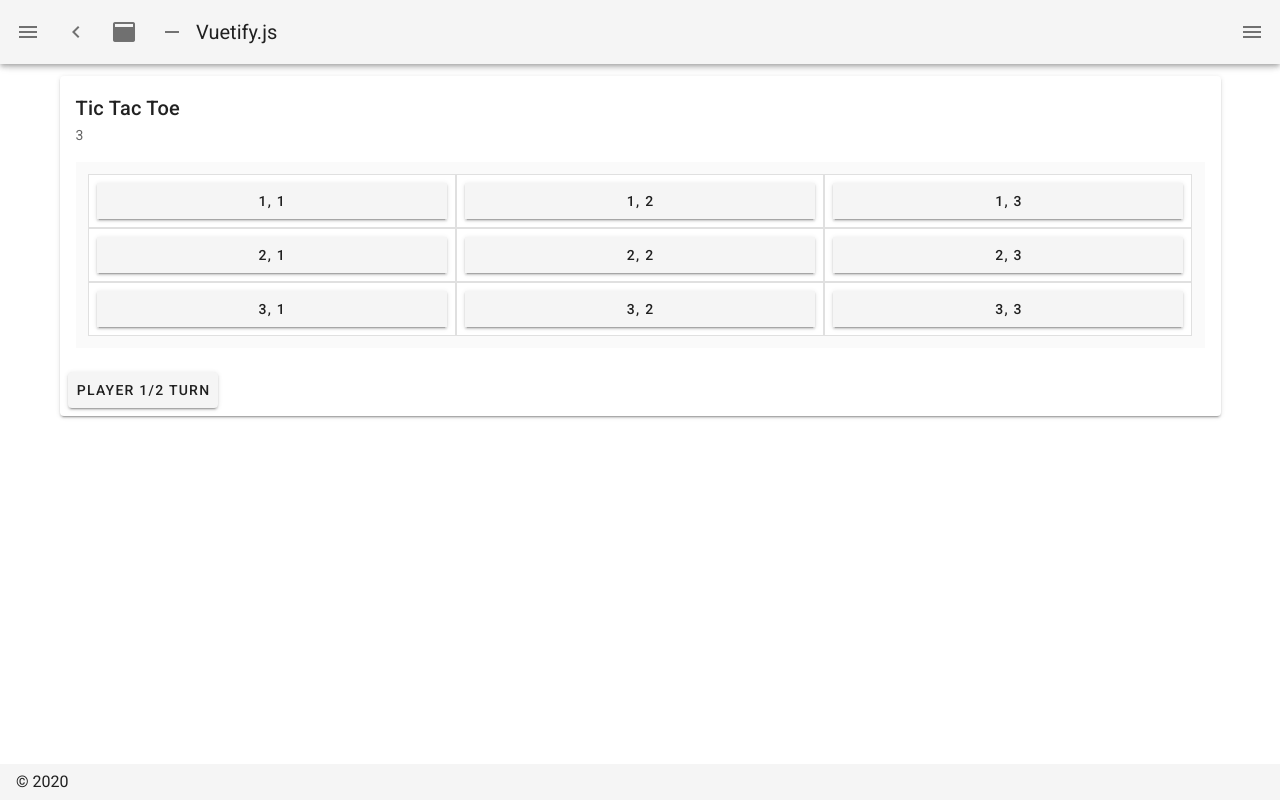
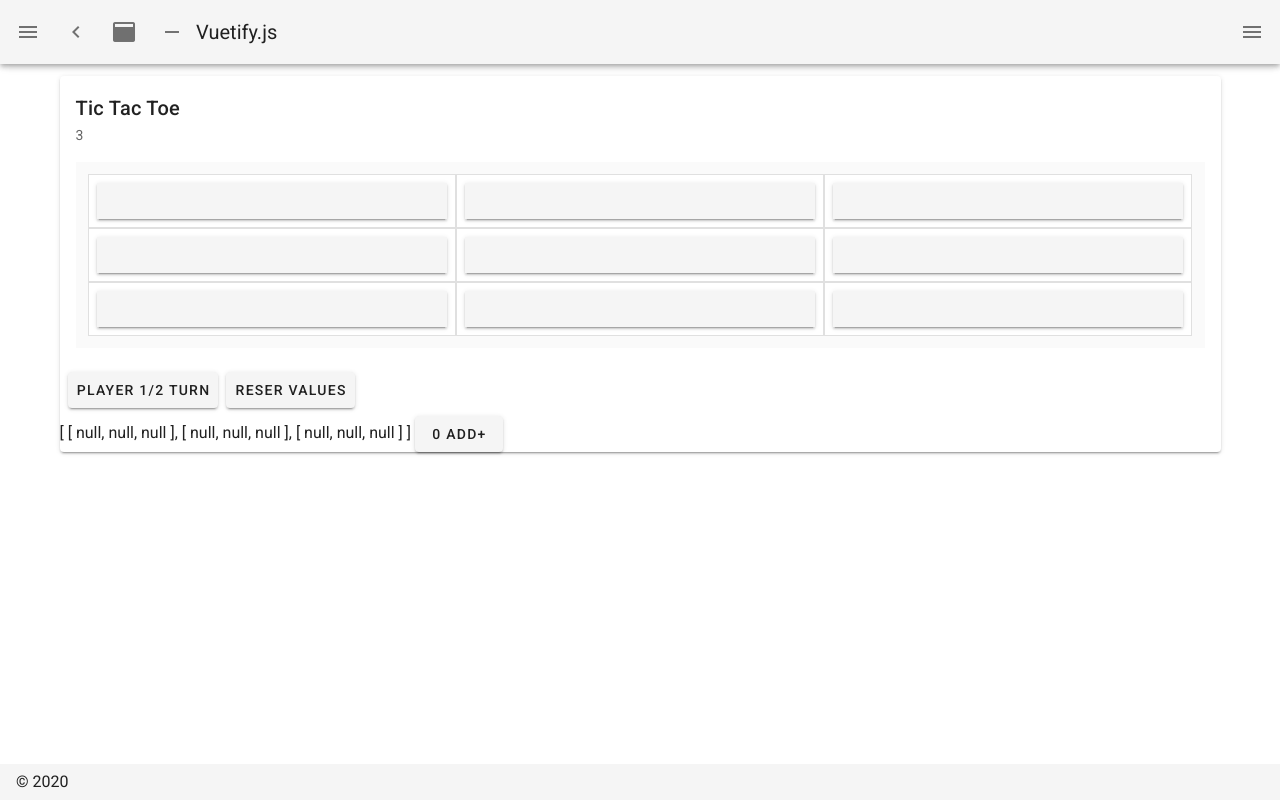
Before and after one commit to avimehenwal/indoorgame, a Nuxt app in the folder tic-tac-toe/: page /inspire in a window 1280 px wide. Built offline with nearby package versions, Linux system fonts and the light colour scheme.

Commit message:
Reset, tic toe operational

```diff
--- a/tic-tac-toe/components/Grid.vue
+++ b/tic-tac-toe/components/Grid.vue
@@ -1,15 +1,22 @@
 <template>
   <v-card>
       <v-card-title>Tic Tac Toe</v-card-title>
-      <v-card-subtitle>{{ dimension }}</v-card-subtitle>
+      <v-card-subtitle>{{ dimension }} {{ selected }} </v-card-subtitle>
       <v-card-text>
         <!-- Game Grid -->
         <v-container class="grey lighten-5">
           <v-row no-gutters v-for="row in dimension" :key="row">
             <v-col v-for="col in dimension" :key="col" cols="12" sm="4" >
               <v-card class="pa-2" outlined tile >
-                  <v-btn block tile>
-                    {{ row }}, {{ col }}
+                  <v-btn block tile @click="toggleValue(row, col)">
+                    <div v-if="data[row-1][col-1]">
+                      <v-icon large> {{ tic }} </v-icon>
+                    </div>
+                    <div v-else-if="data[row-1][col-1] == null">
+                    </div>
+                    <div v-else>
+                      <v-icon large> {{ tac }} </v-icon>
+                    </div>
                   </v-btn>
               </v-card>
             </v-col>
@@ -19,7 +26,10 @@
       </v-card-text>
       <v-card-actions>
         <v-btn>Player 1/2 Turn</v-btn>
+        <v-btn @click="resetData">Reser values</v-btn>
       </v-card-actions>
+  {{ data }}
+  <v-btn @click="increment"> {{ count }} ADD+ </v-btn>
   </v-card>
 </template>
 
@@ -34,7 +44,37 @@ export default {
   },
   data: () => ({
     rows: 3,
-    columns: 3
-  })
+    columns: 3,
+    count: 0,
+    selected: null,
+    data: null,
+    tic: 'mdi-multiplication',
+    tac: 'mdi-null'
+  }),
+  methods: {
+    resetData () {
+      this.data = []
+      for(let i=0; i<this.dimension; i++) {
+        let row = []
+        for(let i=0; i<this.dimension; i++) {
+          row.push(null)
+        }
+        this.data.push(row)
+      }
+    },
+    toggleValue (row, col) {
+      row = row -1
+      col = col -1
+      this.data[row][col] = !this.data[row][col]
+      this.selected = this.data[row][col]
+    },
+    increment () {
+      this.count++
+    }
+
+  },
+  created () {
+    this.resetData()
+  }
 }
 </script>
```
